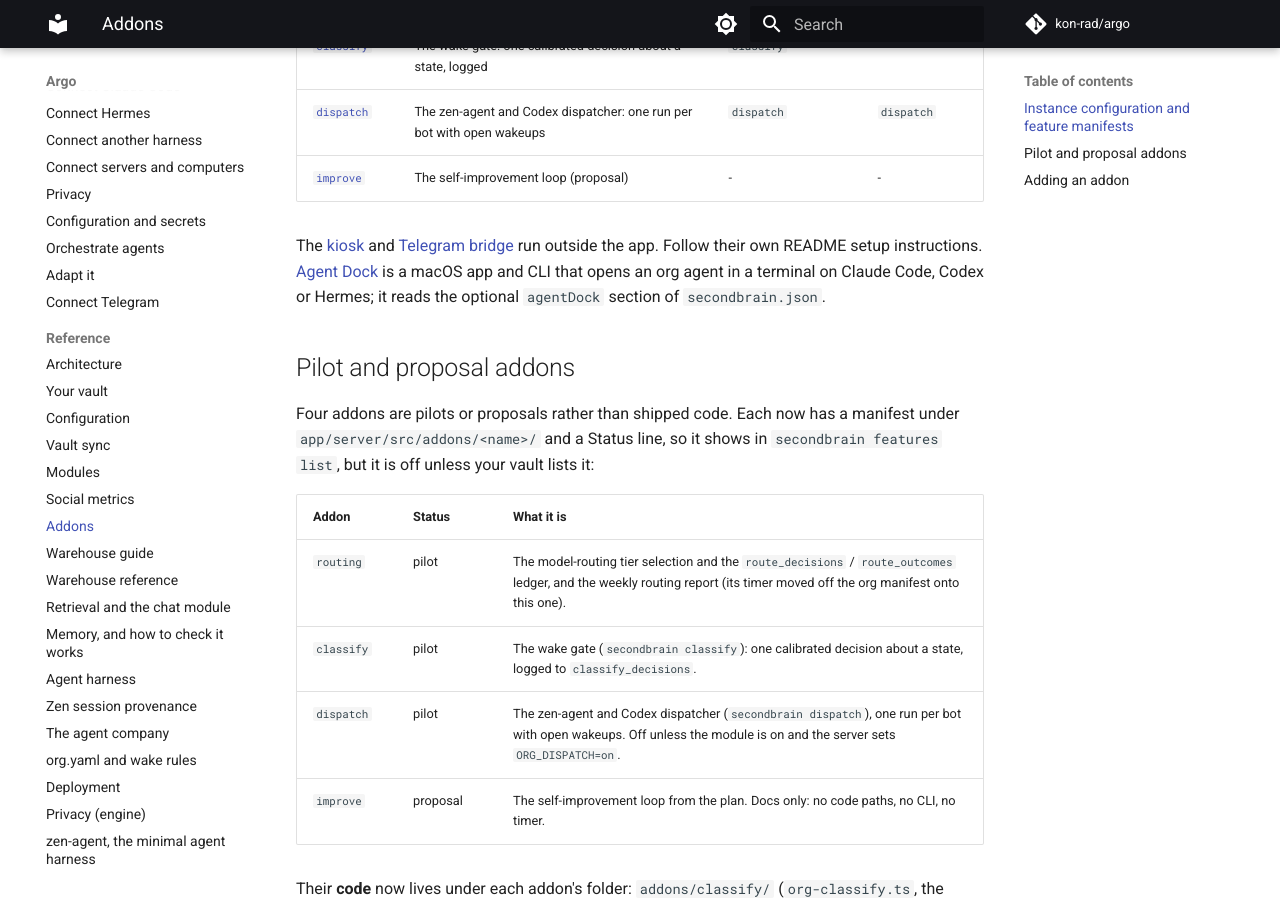
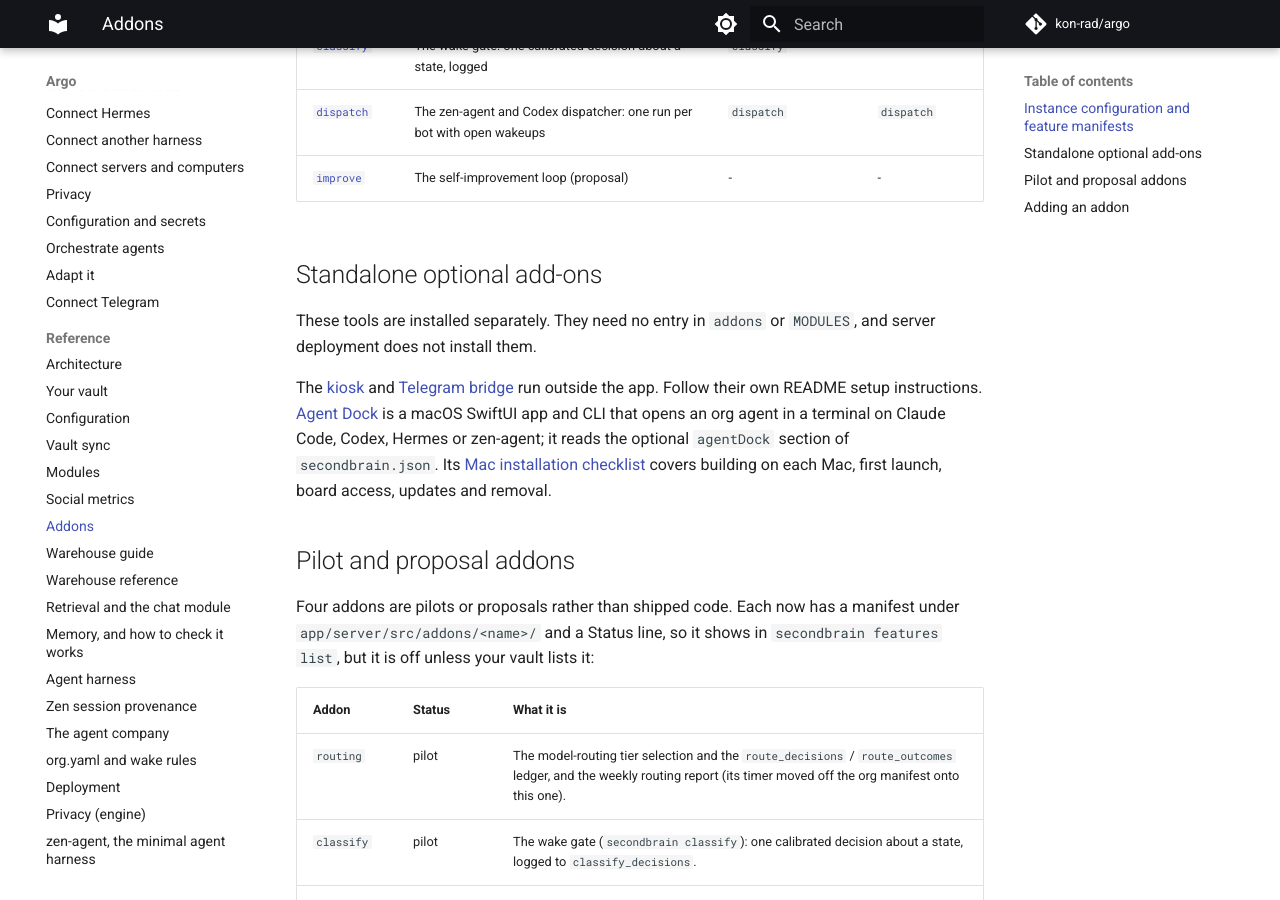
Before and after one commit to kon-rad/argo, an MkDocs documentation site: the page built from docs/addons.md, in a window 1280 px wide and 900 px high, scrolled down 1823 px. Built offline with MkDocs 1.6.1 and Material for MkDocs 9.7.7, drawn with Linux system fonts in a browser that asks for light colours; comment, search, counter and statistics services are not loaded.

Commit message:
docs(agent-dock): document optional installation on each Mac

```diff
--- a/docs/addons.md
+++ b/docs/addons.md
@@ -38,7 +38,11 @@ Each addon has one place it is wired, an addon manifest at `app/server/src/addon
 | [`dispatch`](modules.md) | The zen-agent and Codex dispatcher: one run per bot with open wakeups | `dispatch` | `dispatch` |
 | [`improve`](modules.md) | The self-improvement loop (proposal) | - | - |
 
-The [kiosk](https://github.com/kon-rad/argo/blob/main/addons/tv-kiosk/README.md) and [Telegram bridge](https://github.com/kon-rad/argo/blob/main/addons/telegram-bridge/README.md) run outside the app. Follow their own README setup instructions. [Agent Dock](https://github.com/kon-rad/argo/blob/main/addons/agent-dock/README.md) is a macOS app and CLI that opens an org agent in a terminal on Claude Code, Codex or Hermes; it reads the optional `agentDock` section of `secondbrain.json`.
+## Standalone optional add-ons
+
+These tools are installed separately. They need no entry in `addons` or `MODULES`, and server deployment does not install them.
+
+The [kiosk](https://github.com/kon-rad/argo/blob/main/addons/tv-kiosk/README.md) and [Telegram bridge](https://github.com/kon-rad/argo/blob/main/addons/telegram-bridge/README.md) run outside the app. Follow their own README setup instructions. [Agent Dock](https://github.com/kon-rad/argo/blob/main/addons/agent-dock/README.md) is a macOS SwiftUI app and CLI that opens an org agent in a terminal on Claude Code, Codex, Hermes or zen-agent; it reads the optional `agentDock` section of `secondbrain.json`. Its [Mac installation checklist](../addons/agent-dock/README.md#optional-installation-on-a-mac) covers building on each Mac, first launch, board access, updates and removal.
 
 ## Pilot and proposal addons
 
```
Also changed, not shown: addons/agent-dock/README.md (+38 -1 lines).
